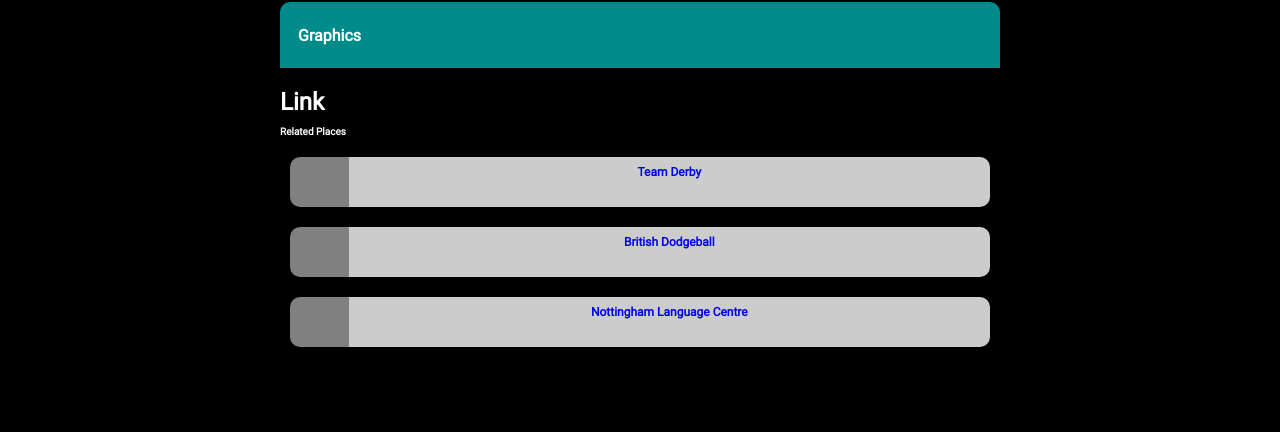
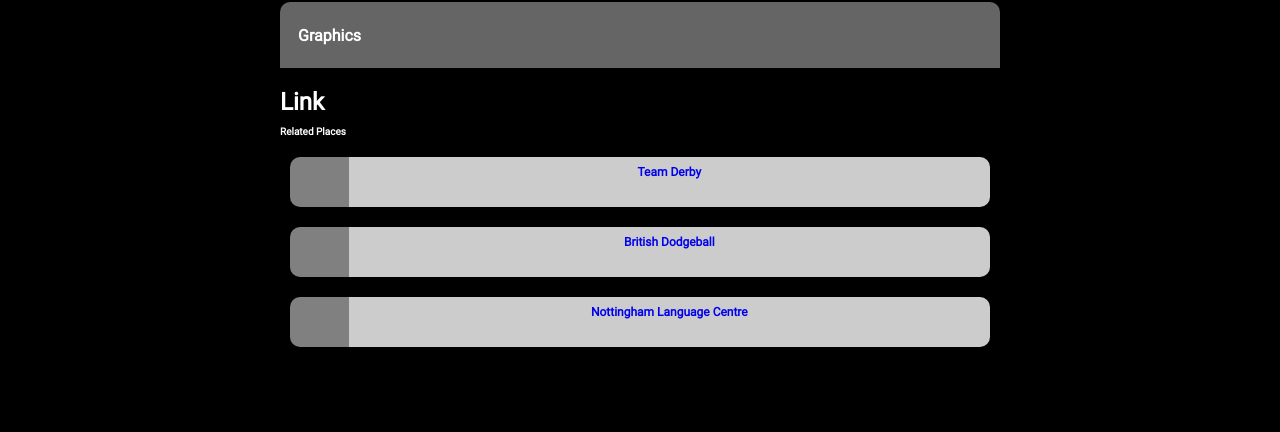
Before and after one commit to eddiebus/portfolio, a plain HTML site: page index.html in a window 1280 px wide. Shown: the part 368-800 px from the top of the page. Drawn offline with Linux system fonts and the light colour scheme.

Commit message:
Update CollapseElement.css

```diff
--- a/CSS_WebStyle/CollapseElement.css
+++ b/CSS_WebStyle/CollapseElement.css
@@ -3,7 +3,7 @@
     font-family: Roboto-Regular, Arial;
     font-weight: bolder;
 
-    background-color: cyan;
+    background-color: #8d8d8d;
     color: #000000;
     cursor: pointer;
 
@@ -25,11 +25,13 @@
     margin-top: 0px;
     font-size: 16px;
     padding-top: 6px;
+
+    user-select: none;
 }
 
 
 .active, .Collapsible{
-    background-color: darkcyan;
+    background-color: #656565;
 }
 
 .CollapsibleContent {
```
